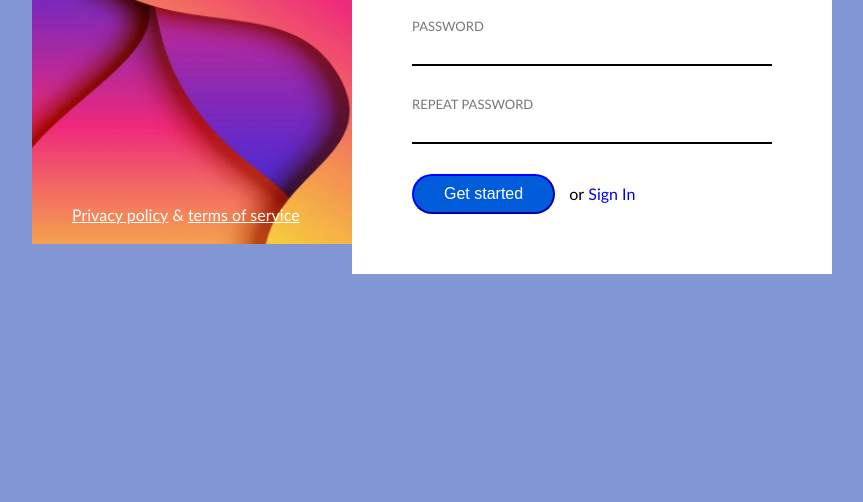
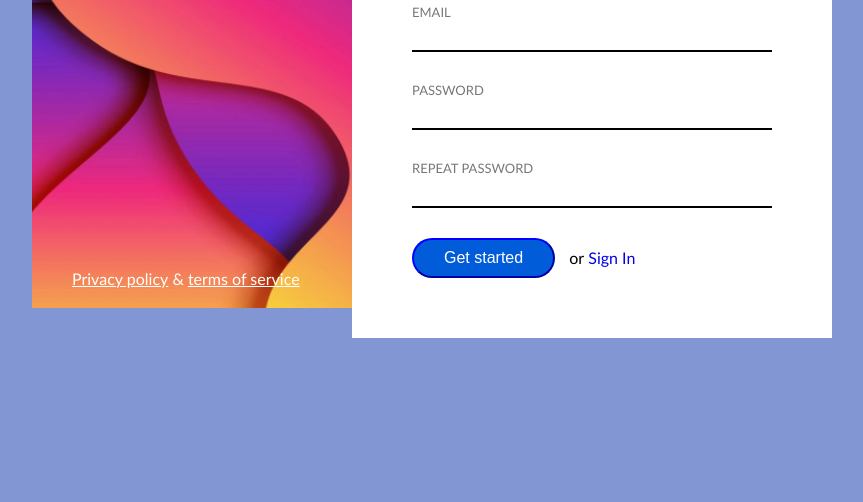
Before and after one commit to XSYTO/6-sing-up, a website: page index.html in a window 1280 px wide. Shown: the part 298-800 px from the top of the page, without its empty margins (208-1071 px from the left). Drawn offline with Linux system fonts and the light colour scheme.

Commit message:
Position centered

```diff
--- a/css/main.css
+++ b/css/main.css
@@ -9,14 +9,17 @@ body * {
 body {
     font-family: 'Gill Sans', 'Gill Sans MT', Calibri, 'Trebuchet MS', sans-serif;
     background-color: #8396d4;
+    height: 100vh;
+    position: relative;
 }
 
 .container {
     display: inline-block;
     width: 800px;
-    margin-top: 100px;
-    margin-left: calc(50% - 400px);
-    position: relative;
+    position: absolute;
+    top: 50%;
+    left: 50%;
+    transform: translate(-50%, -50%);
 }
 
 .left-column {
```
